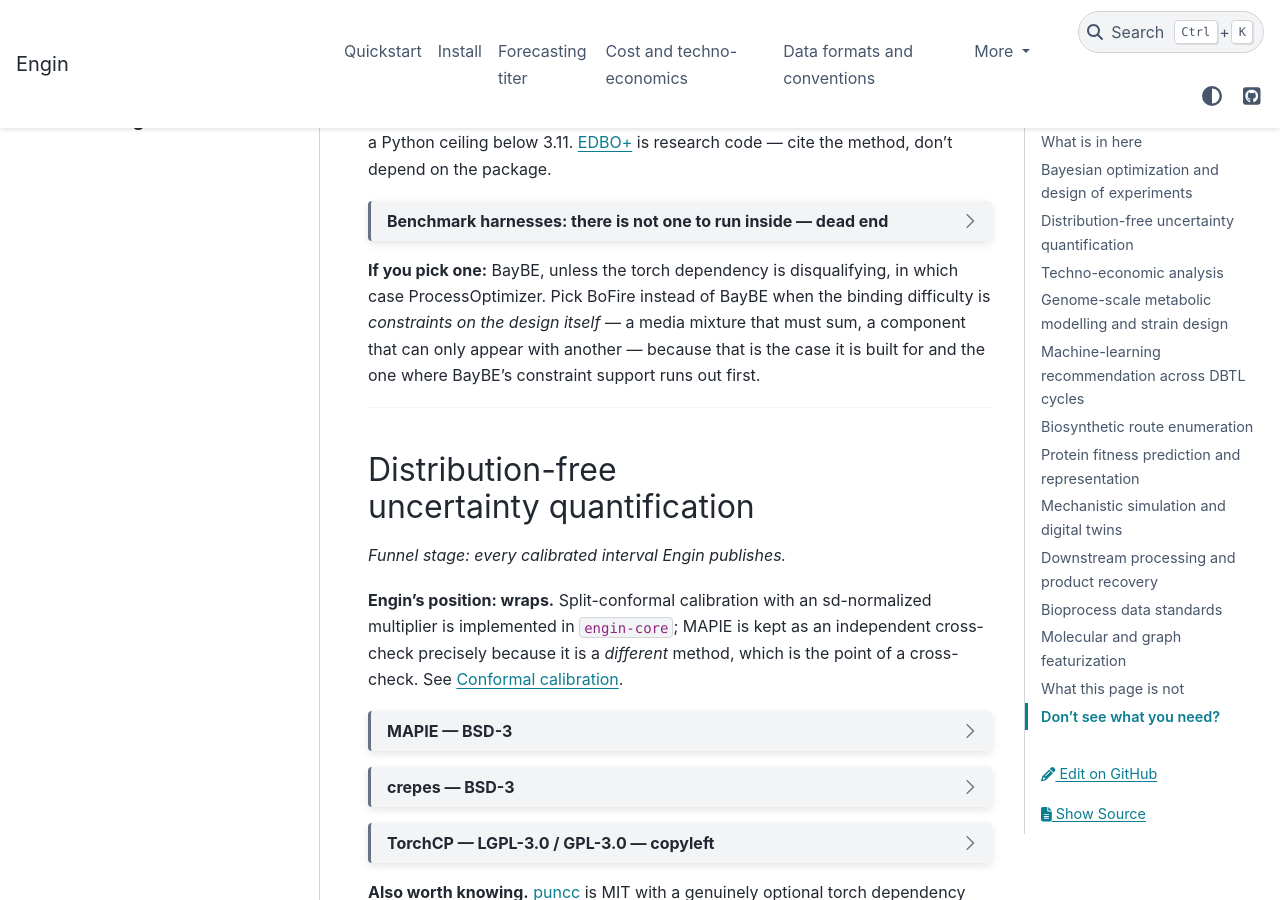
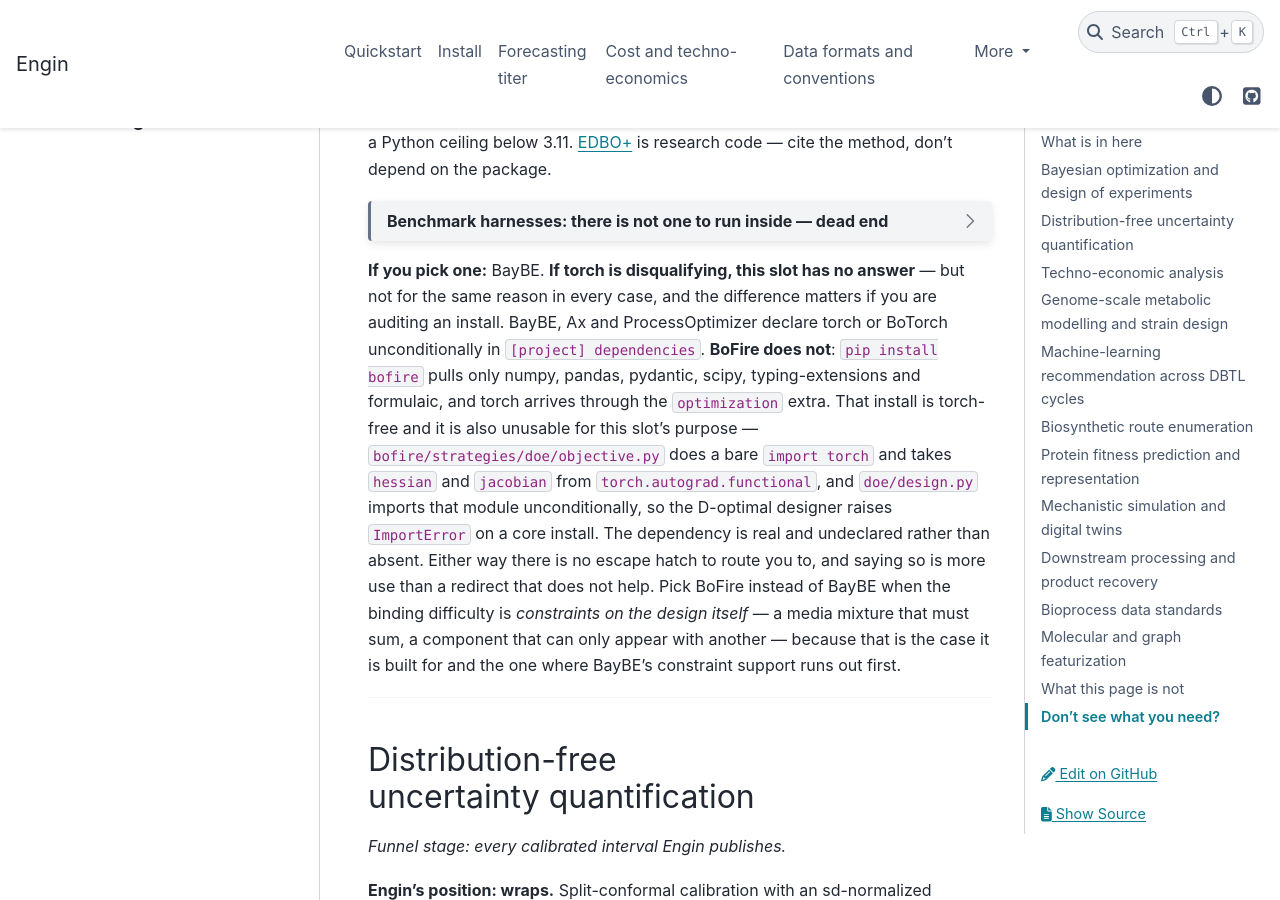
Before and after one commit to enginbio/engin-suite, a Sphinx documentation site: the page built from docs/ecosystem.md, in a window 1280 px wide and 900 px high, scrolled down 3652 px. Built offline with Sphinx 7.4.7 and the PyData theme 0.15.4, drawn with Linux system fonts in a browser that asks for light colours; some of the changed text lies outside the part shown.

Commit message:
docs(ecosystem): the slot has no torch-free option, and says why per project
Applies the patch from #297, which could not be pushed from the scan sandbox, with
one correction.

**ProcessOptimizer's "no torch" Pro was false and three sites routed on it.** torch
is in `[project] dependencies` unconditionally, added 2025-06-27 in 51b2c7f
("fix: Added dependency of pytorch, used in model system"). The correction has been
in `packages/engin-core/pyproject.toml` and `benchmarks/baybe_baseline.py` since
#191 on 2026-08-18 and never reached the page; eight commits touched the file in
between.

**Corrected before landing: "BayBE, Ax, BoFire and ProcessOptimizer all declare it
as an unconditional runtime dependency" is not true of BoFire.** `pip install
bofire` pulls numpy, pandas, pydantic, scipy, typing-extensions and formulaic --
torch arrives through the `optimization` extra.

The conclusion survives, and the real story is sharper than the one it replaces:
`bofire/strategies/doe/objective.py` does a bare `import torch` and takes `hessian`
and `jacobian` from `torch.autograd.functional`, and `doe/design.py` imports that
module unconditionally, so the D-optimal designer raises `ImportError` on a core
install. The dependency is real and *undeclared* rather than absent, which is worse
for an auditor than an honest pin. Both the BoFire entry and the slot advice now say
that instead.

Also: ProcessOptimizer's release-facts con judged cadence from the GitHub tag while
the bullet above it says to judge from PyPI, and eQuilibrator's "actively developed"
covered one release in two years.

Every external fact re-verified against a primary source before landing -- the
pyproject dependency list, the commit date and message, tag-vs-PyPI, BoFire's
metadata and source, and eQuilibrator's release dates. Details on #297.

Co-Authored-By: Claude Opus 5 <noreply@anthropic.com>

````diff
--- a/docs/ecosystem.md
+++ b/docs/ecosystem.md
@@ -225,8 +225,16 @@ practitioners.
 - **Pro** — every domain object is JSON-serializable, which is what makes a campaign
   definition storable and replayable across weeks-long rounds rather than living in a
   notebook.
-- **Con** — torch and BoTorch, same as BayBE, so it does not relieve the dependency
-  objection that sends readers to ProcessOptimizer.
+- **Con** — torch and BoTorch, but *undeclared* rather than unconditional, which is
+  worse for an auditor than BayBE's honest pin. Core dependencies are numpy, pandas,
+  pydantic, scipy, typing-extensions and formulaic; torch comes through the
+  `optimization` extra. Yet `bofire/strategies/doe/objective.py` does a bare
+  `import torch` and `doe/design.py` imports it unconditionally, so the D-optimal
+  designer raises `ImportError` on a core install rather than degrading. This con used
+  to read "same as BayBE" and end "so it does not relieve the dependency objection that
+  sends readers to ProcessOptimizer", which implied there was somewhere to send them.
+  There is not: ProcessOptimizer pulls torch too, see below. *(Read from PyPI metadata
+  for 0.5.0 and from `main` on 2026-08-25.)*
 - **Con** — the maintainer base is concentrated in a small number of industrial
   sponsors, and the feature surface is wide enough that parts of it are thinly
   exercised outside the authors' own use cases.
@@ -245,24 +253,56 @@ standard three-clause text; GitHub's classifier reports `NOASSERTION`, which is
 detection artefact of the `.md` extension and the `a./b./c.` enumeration rather than
 a licensing question. A scikit-optimize fork retuned for noisy physical processes.
 
-- **Pro** — no torch. scipy and numpy only, installs in seconds, plausible inside a
-  regulated or air-gapped environment where the alternatives are not.
 - **Pro** — ships D-optimal classical designs alongside the optimizer, so screening
   design and sequential optimization live in one dependency.
+- **Con, and it is the one this page had backwards** — **torch is a hard runtime
+  dependency.** `pyproject.toml` lists it unconditionally in `[project] dependencies`,
+  alongside numpy, matplotlib, scipy, bokeh, `scikit-learn>=0.24.2`, six, deap, pyYAML
+  and patsy. It is not an extra and there is no torch-free install path. It was added
+  on 2025-06-27 in a commit whose message reads "fix: Added dependency of pytorch, used
+  in model system"
+  ([51b2c7f](https://github.com/novonordisk-research/ProcessOptimizer/commit/51b2c7fa4f68600f01cac96f1959da35bc6babda)),
+  which is after the `1.1.1` release and before every release since, and it is still
+  there on `develop` today. *(Checked 2026-08-25.)*
 - **Con** — inherits scikit-optimize's ageing internals and its scikit-learn version
   fragility, and there is still no fully-Bayesian option.
-- **Con** — the GitHub releases tab lags PyPI, so judge this one from PyPI and from
-  commits rather than from the releases page.
-- **Con, and it is now the binding one** — the release cadence has stalled. `v1.1.0`
-  was published on 2025-02-19 and is still the latest tag; the `develop` branch has
-  not moved since 2026-02-10. What sits unreleased on `develop` is not trivial:
-  a DRSC constraint-handling algorithm merged in [#367](https://github.com/novonordisk-research/ProcessOptimizer/pull/367)
-  and the drop of Python 3.9 support. So the constraint capability this page sends
-  readers to BoFire for partly exists here, and you cannot `pip install` it. Pin a
-  commit or wait. *(Checked 2026-08-17.)*
+- **Con** — **none of the repository's version signals agrees with the others**,
+  so you cannot tell from it what a `pip install` gets you, and the releases tab is
+  the least reliable of them. The latest git tag is
+  `v1.1.0`. The latest PyPI release is `1.1.2`, published 2026-02-13. The repository's
+  own `CHANGELOG.md` heads that same `1.1.2` section "[unpublished]", and heads a
+  further `1.1.3` section the same way. Meanwhile `develop` has not moved since
+  2026-02-10. The DRSC constraint-handling algorithm merged in
+  [#367](https://github.com/novonordisk-research/ProcessOptimizer/pull/367) — the
+  constraint capability this page otherwise sends readers to BoFire for — sits under
+  the `1.1.3` heading. Whether its code nevertheless shipped inside `1.1.2`, cut three
+  days after the merge and plausibly from the same tree, **could not be verified from
+  the repository**, which is the con: judge this one from PyPI, and expect the
+  changelog to disagree with what you installed. *(Checked 2026-08-25.)*
 
 Reference: Bertelsen et al., *Journal of Chemical Information and Modeling* 65(4)
 (2025), [10.1021/acs.jcim.4c02240](https://doi.org/10.1021/acs.jcim.4c02240).
+
+```{note}
+**Corrected 2026-08-25, and the delay is the part worth recording.** This entry led
+with "**Pro** — no torch. scipy and numpy only, installs in seconds, plausible inside
+a regulated or air-gapped environment where the alternatives are not." Every clause of
+that was false, and the whole slot was routed on it.
+
+The finding is not new to this repository. It was reported on
+[#191](https://github.com/enginbio/engin-suite/pull/191#issuecomment-5324018365) on
+2026-08-18, from PyPI metadata for `1.1.2`, and deliberately left for whoever edited
+this file next because another pull request had it open. It then reached
+`packages/engin-core/pyproject.toml` and `packages/engin-core/benchmarks/baybe_baseline.py`,
+both of which have said since that ProcessOptimizer "pulls torch too — see #191". This
+page, which is the only one of the three a reader sees, kept the opposite claim through
+eight subsequent edits to it.
+
+`D13` states the rule this broke: fixing the canonical document is not fixing the
+claim, so grep the tree for the phrase. `scripts/evidence/check_corrections.py` runs
+that rule in CI — but it extracts retracted spans from `DECISIONS.md` only, and this
+retraction lived in a pull-request comment. Nothing was watching the difference.
+```
 :::
 
 **Classical DoE.** [pydoe](https://github.com/pydoe/pydoe) (BSD-3) is the maintained
@@ -334,8 +374,18 @@ it — a *baseline to beat*, not a frame to sit in — and it is Apache-2.0, so
 comparison carries no licence question when someone builds it.
 :::
 
-**If you pick one:** BayBE, unless the torch dependency is disqualifying, in which
-case ProcessOptimizer. Pick BoFire instead of BayBE when the binding difficulty is
+**If you pick one:** BayBE. **If torch is disqualifying, this slot has no answer** —
+but not for the same reason in every case, and the difference matters if you are
+auditing an install. BayBE, Ax and ProcessOptimizer declare torch or BoTorch
+unconditionally in `[project] dependencies`. **BoFire does not**: `pip install bofire`
+pulls only numpy, pandas, pydantic, scipy, typing-extensions and formulaic, and torch
+arrives through the `optimization` extra. That install is torch-free and it is also
+unusable for this slot's purpose — `bofire/strategies/doe/objective.py` does a bare
+`import torch` and takes `hessian` and `jacobian` from `torch.autograd.functional`, and
+`doe/design.py` imports that module unconditionally, so the D-optimal designer raises
+`ImportError` on a core install. The dependency is real and undeclared rather than
+absent. Either way there is no escape hatch to route you to, and saying so is more use
+than a redirect that does not help. Pick BoFire instead of BayBE when the binding difficulty is
 *constraints on the design itself* — a media mixture that must sum, a component that
 can only appear with another — because that is the case it is built for and the one
 where BayBE's constraint support runs out first.
@@ -648,7 +698,12 @@ dependency in a Python stack, and it is bacteria and archaea only.
 :::
 
 **Reaction thermodynamics.** [eQuilibrator](https://gitlab.com/equilibrator/equilibrator-api)
-(MIT, on GitLab) is the right answer for ΔG′° estimation and is actively developed. The
+(MIT, on GitLab) is the right answer for ΔG′° estimation, and it is alive but slow:
+`0.7.0` (2026-04-16) is the first release since `0.6.0` (2024-01-28). This page called
+it "actively developed" until 2026-08-25, which is a fair description of a project that
+still ships and a misleading one for one release in the last two years — the distinction
+this page exists to draw. `engin-pathway`'s `[thermo]` extra depends on it, so that
+cadence is Engin's problem too. *(Checked 2026-08-25.)* The
 real cost is setup: the initial data download is large and slow, which is hostile to CI
 and containers. [pyTFA](https://github.com/EPFL-LCSB/pytfa) is a trap — the repository
 sees occasional commits but the published package is four years old and will not install
````
